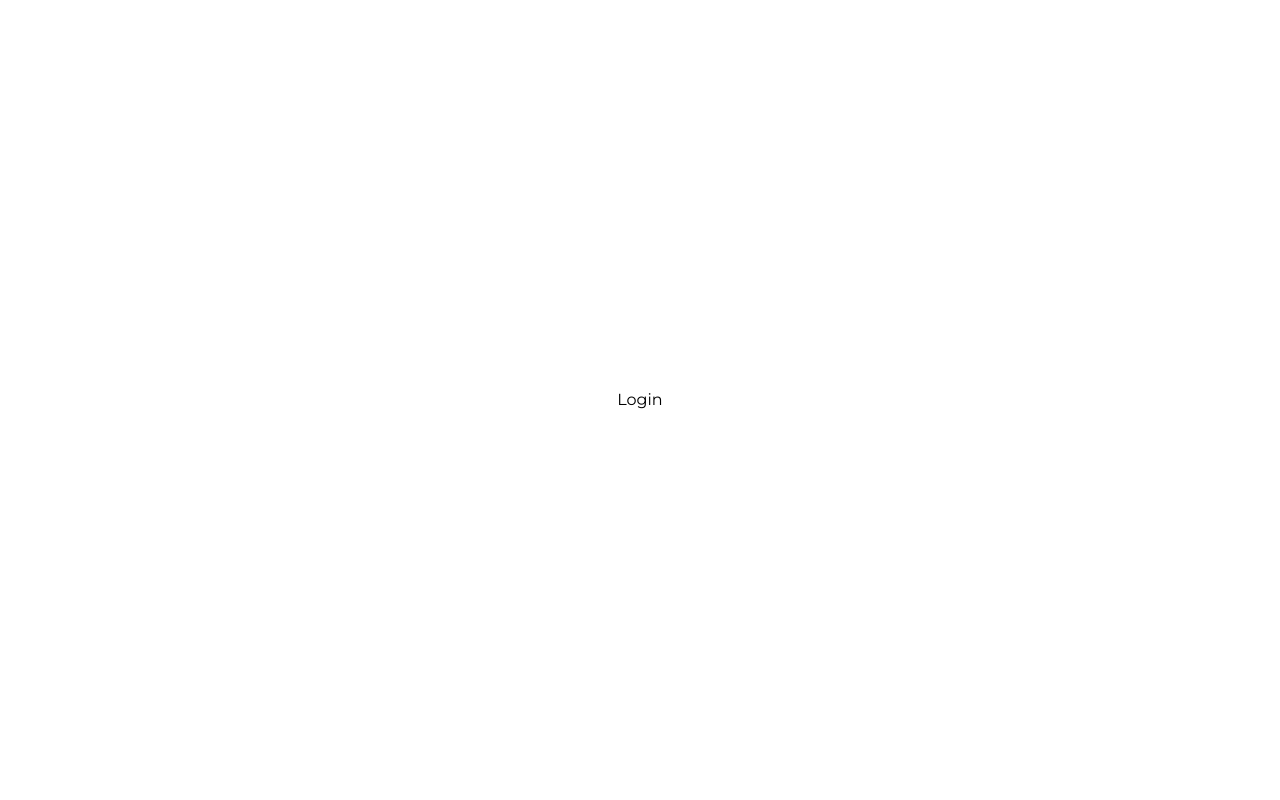
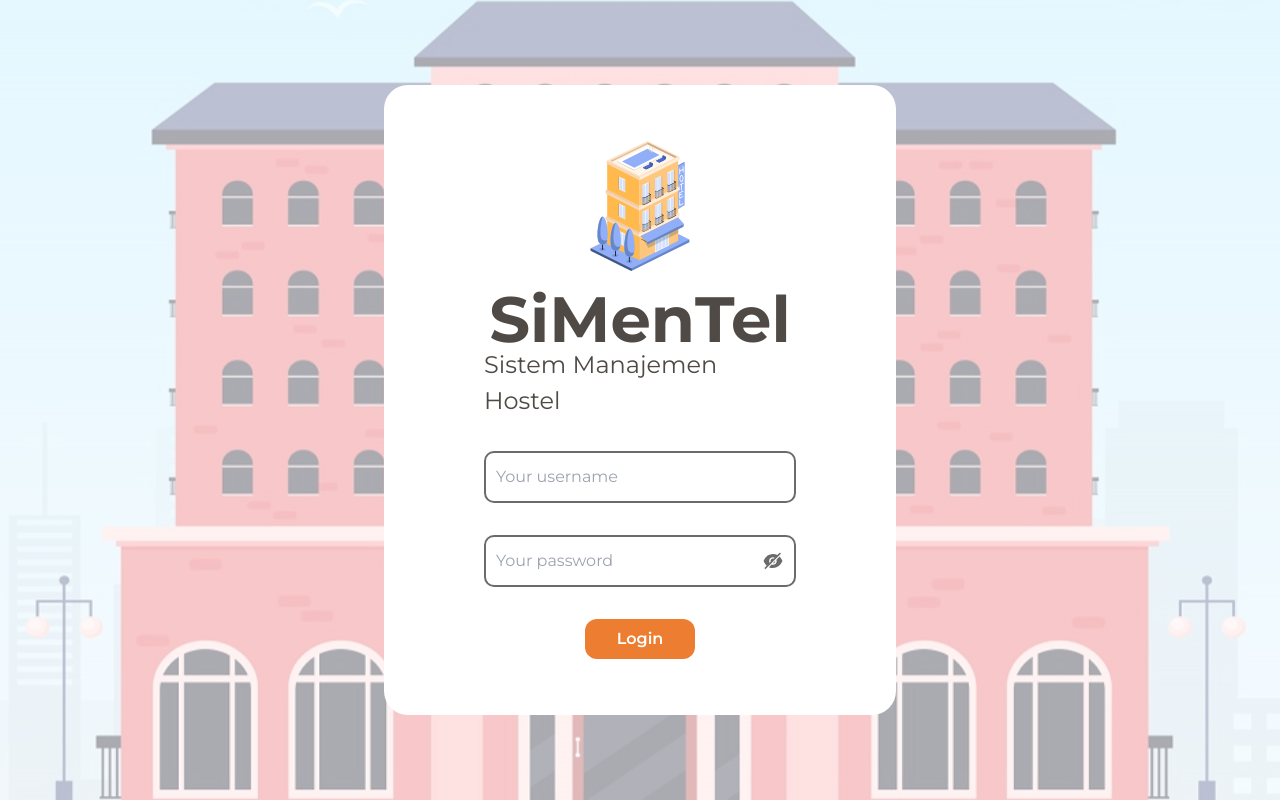
Before and after one commit to ibrahimmm999/SiMenTel, a React (Vite) app: page /login in a window 1280 px wide. Built offline with nearby package versions, Linux system fonts and the light colour scheme.

Commit message:
feat: login-page, fix: textfield

```diff
--- a/src/App.tsx
+++ b/src/App.tsx
@@ -6,6 +6,7 @@ import {
   createBrowserRouter,
 } from "react-router-dom";
 import Navbar from "./components/navbar";
+import Login from "./pages/login/page";
 
 const router = createBrowserRouter([{ path: "*", Component: Root }]);
 
@@ -31,7 +32,7 @@ export default function App() {
 function Root() {
   return (
     <Routes>
-      <Route path="/login" element={<Dummy title={"Login"} />} />
+      <Route path="/login" element={<Login />} />
       <Route path="*" element={<Dummy title={"Not Found"} />} />
       <Route element={<ProtectedRoute />}>
         <Route path="/" element={<Dummy title={"Home"} />} />
--- a/src/components/textfield.tsx
+++ b/src/components/textfield.tsx
@@ -8,7 +8,7 @@ function Textfield({
   required,
   useLabel,
   labelText,
-  labelStyle
+  labelStyle,
 }: {
   type: "field" | "password" | "search" | "email";
   placeholder: string;
@@ -16,7 +16,7 @@ function Textfield({
   required?: boolean;
   useLabel?: boolean;
   labelText?: string;
-  labelStyle?: string
+  labelStyle?: string;
 }) {
   const [inputValue, setInputValue] = useState(value || "");
   const handleChange = (event: React.ChangeEvent<HTMLInputElement>) => {
@@ -38,10 +38,13 @@ function Textfield({
 
   return (
     <>
-
       {type == "field" && (
         <div className="w-full">
-            ({useLabel} && <label htmlFor="field" className={labelStyle}>{labelText}</label>)
+          {useLabel && (
+            <label htmlFor="field" className={labelStyle}>
+              {labelText}
+            </label>
+          )}
           <div className="w-full flex items-center px-[10px] py-[12px] text-[16px] text-black bg-white border-2 border-mono-grey hover:border-orange-primary focus-within:border-orange-primary rounded-[10px]">
             <input
               id="field"
@@ -50,14 +53,18 @@ function Textfield({
               placeholder={placeholder}
               value={inputValue}
               onChange={handleChange}
-                className="grow"
+              className="grow focus:outline-none w-full"
             />
           </div>
         </div>
       )}
       {type == "password" && (
         <div className="w-full">
-            {useLabel} <label htmlFor="password" className={labelStyle}>{labelText}</label>
+          {useLabel && (
+            <label htmlFor="password" className={labelStyle}>
+              {labelText}
+            </label>
+          )}
           <div className="w-full flex gap-[12px] items-center px-[10px] py-[12px] text-[16px] text-black bg-white border-2 border-mono-grey hover:border-orange-primary focus-within:border-orange-primary rounded-[10px] group">
             <input
               id="password"
@@ -65,9 +72,12 @@ function Textfield({
               required={required}
               placeholder={placeholder}
               onChange={handleChange}
-                className="grow focus:outline-none"
+              className="grow focus:outline-none w-full"
             />
-            <div className="text-[22px] w-fit text-mono-grey group-focus-within:text-orange-primary group-hover:text-orange-primary" onClick={handleToggle}>
+            <div
+              className="text-[22px] w-fit text-mono-grey group-focus-within:text-orange-primary group-hover:text-orange-primary"
+              onClick={handleToggle}
+            >
               {icon}
             </div>
           </div>
@@ -75,10 +85,14 @@ function Textfield({
       )}
       {type == "search" && (
         <div className="w-full">
-            {useLabel} <label htmlFor="search" className={labelStyle}>{labelText}</label>
+          {useLabel && (
+            <label htmlFor="search" className={labelStyle}>
+              {labelText}
+            </label>
+          )}
           <div className="w-full flex gap-[12px] items-center px-[10px] py-[12px] text-[16px] text-black bg-white border-2 border-mono-grey hover:border-orange-primary focus-within:border-orange-primary rounded-[10px] group">
             <div className="text-[22px] w-fit text-mono-grey group-focus-within:text-orange-primary group-hover:text-orange-primary">
-                <AiOutlineSearch/>
+              <AiOutlineSearch />
             </div>
             <input
               id="search"
@@ -86,23 +100,32 @@ function Textfield({
               required={required}
               placeholder={placeholder}
               onChange={handleChange}
-                className="grow focus:outline-none"
+              className="grow focus:outline-none w-full"
             />
           </div>
         </div>
       )}
       {type == "email" && (
         <div className={"w-full"}>
-          {useLabel} <label htmlFor="email" className={labelStyle}>{labelText}</label>
+          {useLabel && (
+            <label htmlFor="email" className={labelStyle}>
+              {labelText}
+            </label>
+          )}
           <input
             id="email"
             required={required}
             type="email"
             placeholder={placeholder}
-            className={`w-full flex items-center px-[10px] py-[12px] text-[16px] text-black bg-white border-2 border-mono-grey hover:border-orange-primary focus:border-orange-primary focus:outline-orange-primary rounded-[10px] ${inputValue && "invalid:border-red-primary invalid:focus:outline-red-primary peer"}`}
+            className={`w-full flex items-center px-[10px] py-[12px] text-[16px] text-black bg-white border-2 border-mono-grey hover:border-orange-primary focus:border-orange-primary focus:outline-orange-primary rounded-[10px] ${
+              inputValue &&
+              "invalid:border-red-primary invalid:focus:outline-red-primary peer"
+            }`}
             onChange={handleChange}
           />
-          <p className={`text-red-primary hidden peer-invalid:block`}>Masukkan Email yang valid!</p>
+          <p className={`text-red-primary hidden peer-invalid:block`}>
+            Masukkan Email yang valid!
+          </p>
         </div>
       )}
     </>
--- /dev/null
+++ b/src/pages/login/page.tsx
@@ -0,0 +1,43 @@
+import Button from "../../components/button";
+import Textfield from "../../components/textfield";
+
+function Login() {
+  const onLogin = (e: React.FormEvent<HTMLFormElement>) => {
+    e.preventDefault();
+  };
+
+  return (
+    <div className="flex h-screen w-full flex-col justify-center bg-[url(/assets/background.svg)] bg-cover bg-center px-5 md:px-[20%] lg:px-[30%]">
+      <form
+        onSubmit={(e) => onLogin(e)}
+        className="flex h-auto w-full flex-col items-center rounded-3xl bg-mono-white px-8 md:px-16 xl:px-[100px] py-14 gap-6 xl:gap-8"
+      >
+        <div className="flex flex-col items-center">
+          <img
+            src="./assets/logo_large.svg"
+            alt="SiMentel"
+            className="w-[100px] bg-cover"
+          />
+          <h1 className="text-mono-darkGrey font-bold text-[36px] xl:text-[64px] -mb-2 xl:-mb-5">
+            SiMenTel
+          </h1>
+          <p className="text-mono-darkGrey text-[16px] xl:text-[24px]">
+            Sistem Manajemen Hostel
+          </p>
+        </div>
+        <Textfield required type={"field"} placeholder={"Your username"} />
+        <Textfield required type={"password"} placeholder={"Your password"} />
+        <div>
+          <Button
+            type="submit"
+            color="primary"
+            isLoading={false}
+            text="Login"
+          />
+        </div>
+      </form>
+    </div>
+  );
+}
+
+export default Login;
--- a/tailwind.config.js
+++ b/tailwind.config.js
@@ -29,9 +29,9 @@ export default {
         },
         mono: {
           white: "#FFFFFF",
-          off_white: "#F7F7F7",
           light_grey: "#A8A8A8",
           grey: "#6B6B6B",
+          darkGrey: "#4F4A45",
         },
       },
       fontFamily: {
```
Also changed, not shown: public/assets/background.svg (added), public/assets/logo_large.svg (added). Lines whose indentation alone changed are shown as unchanged.
